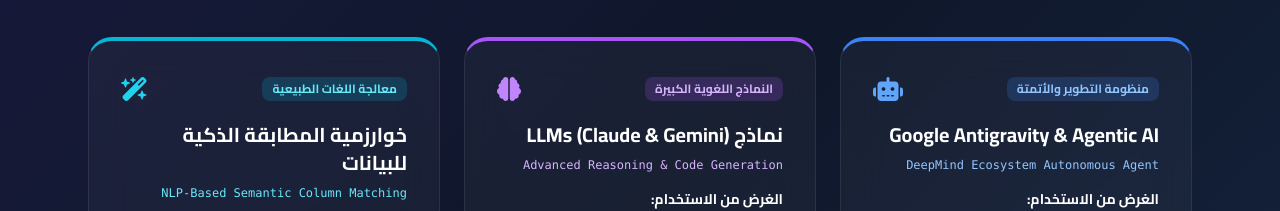
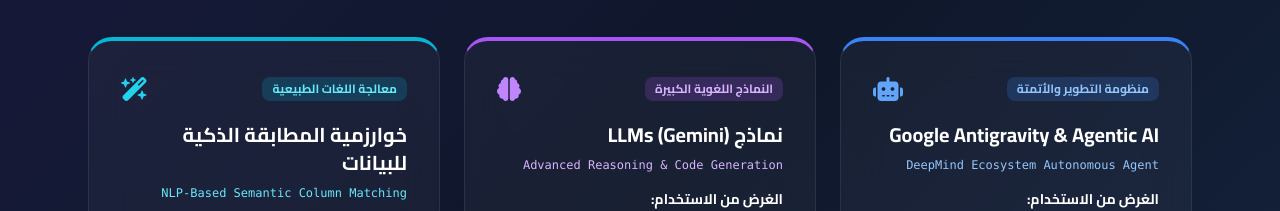
Before and after one commit to hena81/st_seat, a website: page public/about.html in a window 1280 px wide. Shown: the part 3100-3311 px from the top of the page. Drawn offline with nearby package versions, Linux system fonts and the light colour scheme; no server answers.

Commit message:
update: remove Claude reference in about page

```diff
--- a/public/about.html
+++ b/public/about.html
@@ -618,7 +618,7 @@
                                 <span class="px-2.5 py-1 rounded-lg text-xs font-bold bg-purple-500/20 text-purple-300">النماذج اللغوية الكبيرة</span>
                                 <i class="fas fa-brain text-purple-400 text-2xl"></i>
                             </div>
-                            <h3 class="text-xl font-bold text-white mb-2">نماذج LLMs (Claude & Gemini)</h3>
+                            <h3 class="text-xl font-bold text-white mb-2">نماذج LLMs (Gemini)</h3>
                             <p class="text-xs text-purple-300 mb-4 font-mono">Advanced Reasoning & Code Generation</p>
 
                             <div class="space-y-3 text-xs sm:text-sm text-slate-300">
```
